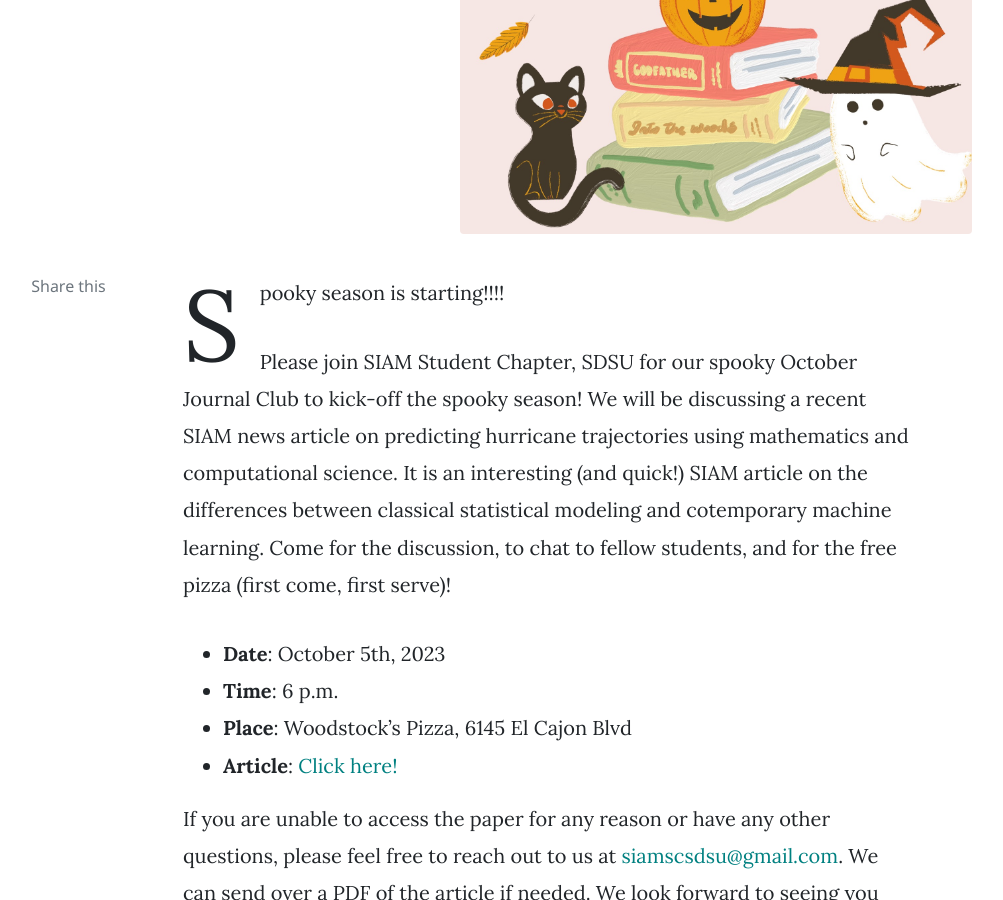
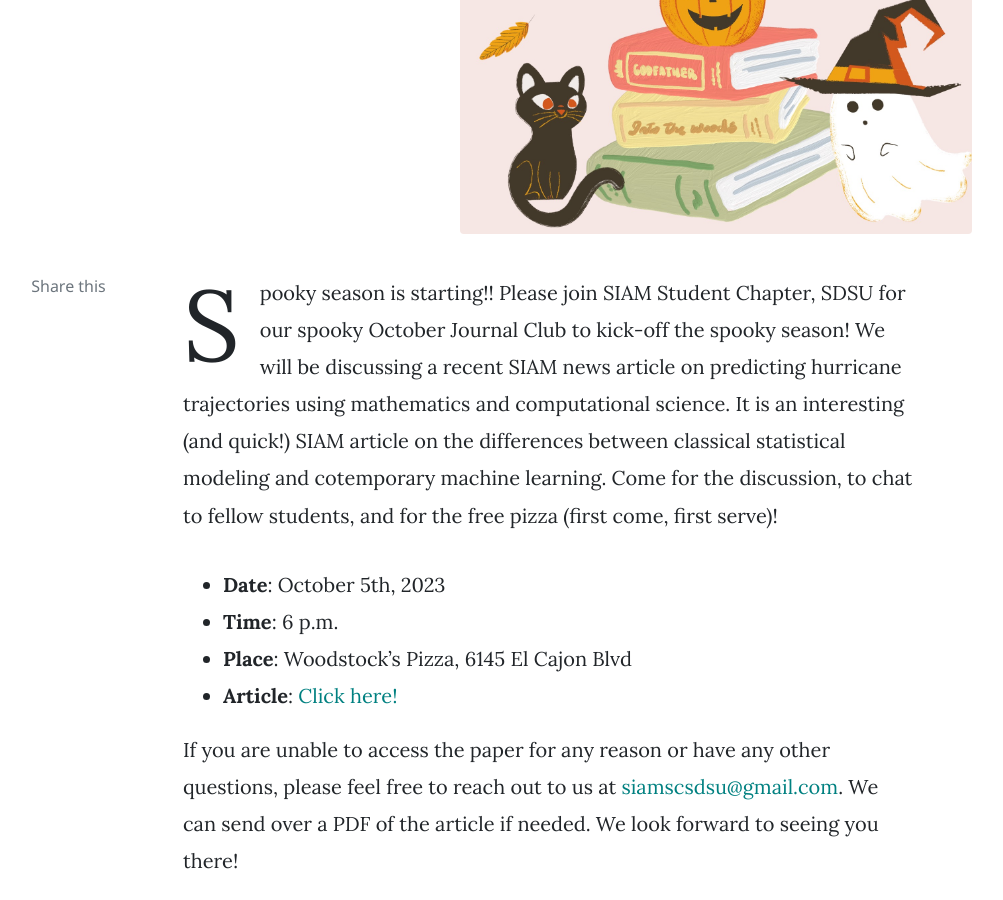
Before and after one commit to siamscsdsu/siamscsdsu.github.io, a Jekyll site: the page built from _posts/2023-09-25-journal-club-october2023.md, in a window 1280 px wide and 900 px high, scrolled down 529 px. Shown: the whole window, without its empty margins (187-1190 px from the left). Built offline with Jekyll 4.4.1, drawn with Linux system fonts in a browser that asks for light colours; nearby versions of some CDN libraries; comment, search, counter and statistics services are not loaded.

```diff
--- a/_posts/2023-09-25-journal-club-october2023.md
+++ b/_posts/2023-09-25-journal-club-october2023.md
@@ -4,9 +4,7 @@ title:  "October Journal Club"
 image: assets/images/posts/2023-09-25.jpeg
 ---
 
-Spooky season is starting!!!!
-
-Please join SIAM Student Chapter, SDSU for our spooky October Journal Club to kick-off the spooky season! We will be discussing a recent SIAM news article on predicting hurricane trajectories using mathematics and computational science. It is an interesting (and quick!) SIAM article on the differences between classical statistical modeling and cotemporary machine learning. Come for the discussion, to chat to fellow students, and for the free pizza (first come, first serve)!
+Spooky season is starting!! Please join SIAM Student Chapter, SDSU for our spooky October Journal Club to kick-off the spooky season! We will be discussing a recent SIAM news article on predicting hurricane trajectories using mathematics and computational science. It is an interesting (and quick!) SIAM article on the differences between classical statistical modeling and cotemporary machine learning. Come for the discussion, to chat to fellow students, and for the free pizza (first come, first serve)!
 
 - __Date__:   October 5th, 2023
 - __Time__:   6 p.m.
```
